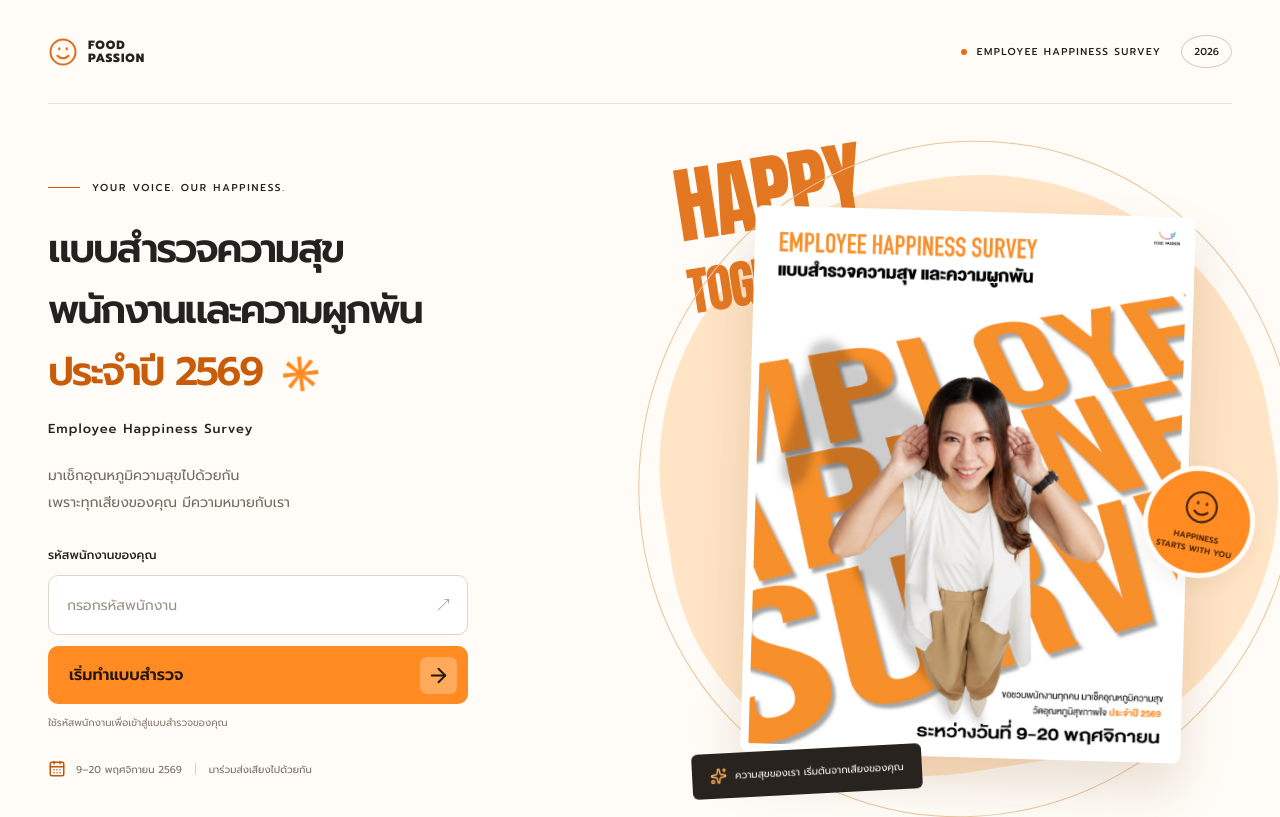
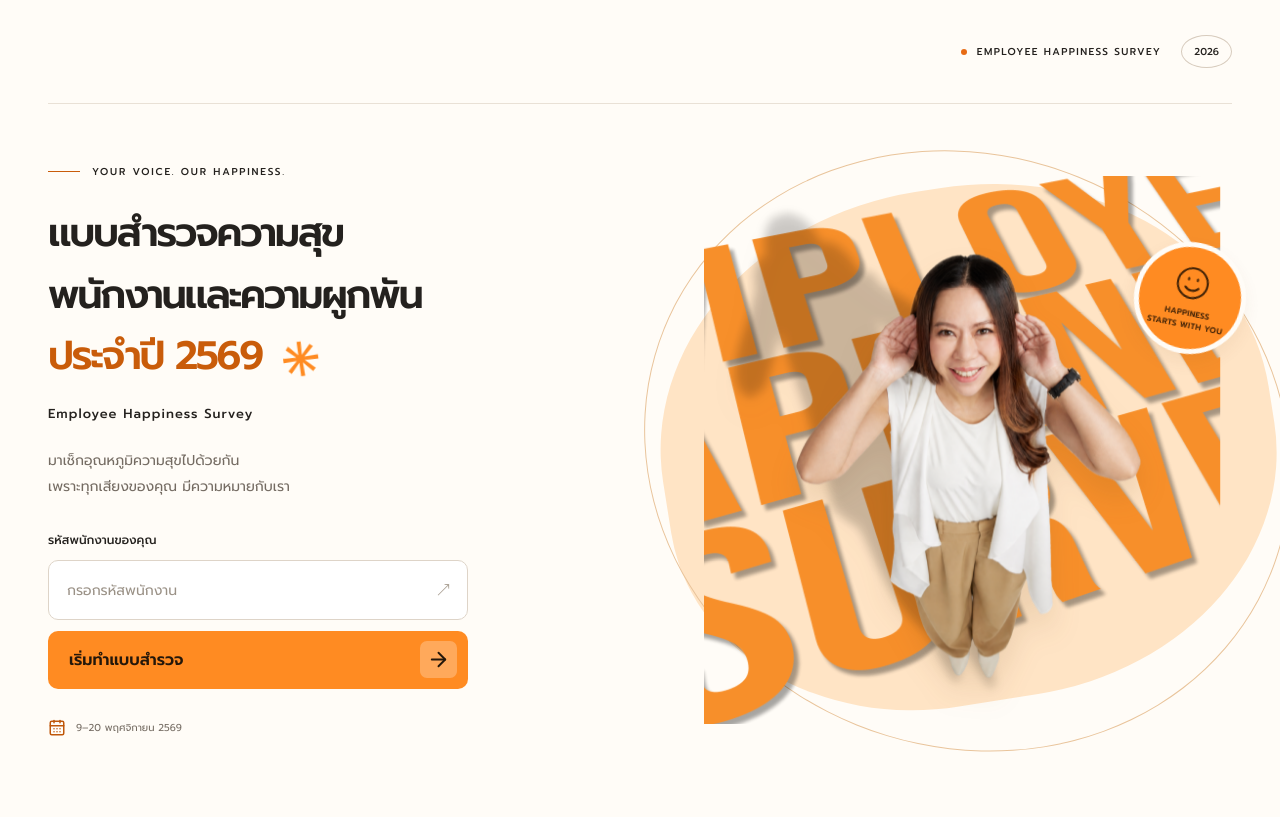
Before and after one commit to pumbcc/employee-happiness-survey, a Next.js app: page / in a window 1280 px wide. Shown: the top 817 px of the page. Built offline with nearby package versions, Linux system fonts and the light colour scheme.

Commit message:
Simplify campaign landing, layer supplied artwork, and unify orange survey theme

```diff
--- a/app/admin/page.tsx
+++ b/app/admin/page.tsx
@@ -268,7 +268,7 @@ export default function AdminPage() {
               <XAxis dataKey="name" tick={{ fontSize: 11 }} interval={0} />
               <YAxis domain={[0, 6]} />
               <Tooltip />
-              <Bar dataKey="average" radius={[10, 10, 0, 0]} />
+              <Bar dataKey="average" fill="var(--primary)" radius={[10, 10, 0, 0]} />
             </BarChart>
           </ResponsiveContainer>
         </div>
@@ -319,7 +319,7 @@ export default function AdminPage() {
                   return q?.text || label;
                 }}
               />
-              <Bar dataKey="average" radius={[0, 10, 10, 0]} />
+              <Bar dataKey="average" fill="var(--primary)" radius={[0, 10, 10, 0]} />
             </BarChart>
           </ResponsiveContainer>
         </div>
--- a/app/globals.css
+++ b/app/globals.css
@@ -1,17 +1,17 @@
 @import url('https://fonts.googleapis.com/css2?family=Prompt:wght@400;500;600;700;800&display=swap');
 
 :root {
-  --bg: #f5f7fb;
+  --bg: #fffcf7;
   --card: rgba(255,255,255,.9);
-  --text: #14213d;
-  --muted: #6b7280;
-  --primary: #1565ff;
-  --primary-dark: #0f48b8;
-  --accent: #00c2a8;
-  --soft: #eaf1ff;
-  --line: #e5e7eb;
+  --text: #24211e;
+  --muted: #746b62;
+  --primary: #ff8b22;
+  --primary-dark: #a54a09;
+  --accent: #ffba70;
+  --soft: #fff0df;
+  --line: #e9e1d6;
   --danger: #dc2626;
-  --shadow: 0 24px 70px rgba(15, 23, 42, .12);
+  --shadow: 0 24px 70px rgba(110, 70, 26, .10);
 }
 
 * { box-sizing: border-box; }
@@ -20,9 +20,8 @@ body {
   margin: 0;
   font-family: 'Prompt', sans-serif;
   background:
-    radial-gradient(circle at top left, #c7f9ff 0, transparent 28%),
-    radial-gradient(circle at top right, #ffe4f3 0, transparent 25%),
-    linear-gradient(135deg, #f6f9ff 0%, #eef4ff 45%, #f8fbff 100%);
+    radial-gradient(ellipse at top right, #fff0df 0, transparent 45%),
+    var(--bg);
   color: var(--text);
   min-height: 100vh;
 }
@@ -44,7 +43,7 @@ button, input, textarea { font-family: inherit; }
 .login-card, .success-card, .question-card, .admin-card {
   background: var(--card);
   backdrop-filter: blur(18px);
-  border: 1px solid rgba(255,255,255,.75);
+  border: 1px solid var(--line);
   box-shadow: var(--shadow);
   border-radius: 32px;
 }
@@ -76,7 +75,7 @@ button, input, textarea { font-family: inherit; }
   padding: 8px 14px;
   color: var(--primary-dark);
   font-weight: 700;
-  box-shadow: 0 8px 24px rgba(21, 101, 255, .1);
+  box-shadow: 0 8px 24px rgba(217,106,20,.09);
 }
 
 .login-box {
@@ -105,14 +104,14 @@ textarea {
 
 input:focus, textarea:focus {
   border-color: var(--primary);
-  box-shadow: 0 0 0 4px rgba(21,101,255,.12);
+  box-shadow: 0 0 0 4px rgba(217,106,20,.14);
 }
 
 button {
   border: 0;
   border-radius: 18px;
-  background: linear-gradient(135deg, var(--primary), #6f7cff);
-  color: white;
+  background: linear-gradient(135deg, var(--primary), #ffac54);
+  color: #24170a;
   padding: 15px 22px;
   font-weight: 800;
   font-size: 16px;
@@ -121,7 +120,7 @@ button {
   justify-content: center;
   align-items: center;
   gap: 8px;
-  box-shadow: 0 16px 30px rgba(21,101,255,.25);
+  box-shadow: 0 16px 30px rgba(217,106,20,.18);
 }
 
 button:disabled {
@@ -165,7 +164,7 @@ button.secondary {
   border-radius: 24px;
   padding: 16px 18px;
   min-width: 240px;
-  box-shadow: 0 12px 32px rgba(15,23,42,.08);
+  box-shadow: 0 12px 32px rgba(110,70,26,.07);
 }
 
 .user-card strong, .user-card span { display: block; }
@@ -188,7 +187,7 @@ button.secondary {
 
 .progress-bar {
   height: 12px;
-  background: #eef2ff;
+  background: #fff0df;
   border-radius: 999px;
   overflow: hidden;
 }
@@ -236,7 +235,7 @@ button.secondary {
   border: 1px solid var(--line);
   border-radius: 18px;
   text-align: center;
-  background: linear-gradient(180deg, #fff, #f8fbff);
+  background: linear-gradient(180deg, #fff, #fffcf7);
   transition: .18s ease;
 }
 
@@ -298,7 +297,7 @@ button.secondary {
 }
 
 .success-card svg {
-  color: #16a34a;
+  color: var(--primary-dark);
 }
 
 .dashboard-grid {
@@ -313,7 +312,7 @@ button.secondary {
   border: 1px solid var(--line);
   border-radius: 28px;
   padding: 24px;
-  box-shadow: 0 12px 32px rgba(15,23,42,.08);
+  box-shadow: 0 12px 32px rgba(110,70,26,.07);
 }
 
 .metric-card svg { color: var(--primary); }
@@ -416,7 +415,7 @@ select {
   font-size: 14px;
 }
 
-/* Annual campaign landing — scoped to preserve the questionnaire and admin UI. */
+/* Annual campaign landing. */
 .happiness-landing {
   --campaign-orange: #ff8b22;
   --campaign-ink: #24211e;
@@ -426,11 +425,8 @@ select {
   min-height: 100svh;
   overflow: clip;
 }
-.campaign-header, .campaign-hero, .campaign-footer { width: min(1280px, calc(100% - 96px)); margin-inline: auto; }
-.campaign-header { min-height: 104px; display: flex; align-items: center; justify-content: space-between; border-bottom: 1px solid #e9e1d6; gap: 24px; }
-.campaign-brand { display: flex; align-items: center; gap: 10px; }
-.campaign-brand > svg { color: #e76b14; }
-.campaign-brand > span { display: flex; flex-direction: column; font-size: 12px; font-weight: 800; letter-spacing: .08em; line-height: 1.05; }
+.campaign-header, .campaign-hero { width: min(1280px, calc(100% - 96px)); margin-inline: auto; }
+.campaign-header { min-height: 104px; display: flex; align-items: center; justify-content: flex-end; border-bottom: 1px solid #e9e1d6; gap: 24px; }
 .campaign-edition { display: flex; align-items: center; gap: 10px; font-size: 10px; letter-spacing: .14em; font-weight: 500; }
 .edition-dot { width: 6px; height: 6px; border-radius: 50%; background: #e76b14; }
 .edition-year { margin-left: 10px; border: 1px solid #d7cbbd; border-radius: 50%; padding: 8px 12px; letter-spacing: 0; }
@@ -457,49 +453,30 @@ select {
 .start-arrow svg { transition: transform .25s; }
 .campaign-start:not(:disabled):hover .start-arrow svg { transform: translateX(3px); }
 .campaign-start:focus-visible { outline: 3px solid var(--campaign-ink); outline-offset: 4px; }
-.campaign-form-hint { margin: 0; font-size: 10px; color: #81766b; }
 .campaign-form .error { font-size: 12px; border-radius: 10px; }
 .campaign-dates { display: flex; align-items: center; gap: 10px; flex-wrap: wrap; margin-top: 30px; font-size: 10px; color: #746b62; }
 .campaign-dates svg { color: #bf570a; }
-.dates-divider { height: 12px; width: 1px; background: #d9cebf; margin-inline: 3px; }
-.campaign-art { position: relative; padding: 22px 18px 30px; isolation: isolate; min-width: 0; animation: campaign-enter 1.2s .12s cubic-bezier(.16,1,.3,1) both; }
+.campaign-art { position: relative; padding: 0; isolation: isolate; min-width: 0; animation: campaign-enter 1.2s .12s cubic-bezier(.16,1,.3,1) both; }
 .campaign-art::before { content: ""; position: absolute; inset: 2% -8% 4% -8%; background: #ffe4c5; border-radius: 48% 48% 45% 42%; transform: rotate(-9deg); z-index: -2; }
-.campaign-art-word { position: absolute; z-index: -1; top: -9px; left: -24px; font-family: Impact, 'Arial Narrow', sans-serif; font-size: clamp(54px, 6.5vw, 90px); line-height: .88; letter-spacing: -.025em; color: #e47721; transform: rotate(-9deg); white-space: nowrap; }
-.campaign-art-word > span { font-size: .62em; }
 .campaign-orbit { position: absolute; inset: -4% -12%; border: 1px solid #e9c49b; border-radius: 50%; transform: rotate(22deg); z-index: -1; }
-.campaign-poster-frame { width: min(100%, 440px); margin: 32px auto 0; border: 8px solid white; border-radius: 8px; overflow: hidden; box-shadow: 0 25px 50px #75421629; transform: rotate(3deg); animation: campaign-float 8s ease-in-out infinite; }
-.campaign-poster-frame img { display: block; width: 100%; height: auto; }
 .campaign-sticker { position: absolute; right: -23px; top: 48%; width: 112px; height: 112px; display: flex; flex-direction: column; align-items: center; justify-content: center; gap: 7px; border: 5px solid var(--campaign-paper); border-radius: 50%; background: #ff8b22; color: #422307; transform: rotate(11deg); box-shadow: 0 8px 18px #75421612; }
 .campaign-sticker span { text-align: center; font-size: 8px; line-height: 1.4; font-weight: 600; letter-spacing: .04em; }
-.campaign-art-caption { position: absolute; left: -12px; bottom: 0; display: flex; gap: 8px; align-items: center; padding: 14px 18px; border-radius: 6px; color: #fefbf7; background: #28231f; font-size: 10px; transform: rotate(-3deg); }
-.campaign-art-caption svg { color: #ffac58; }
-.campaign-ribbon { background: var(--campaign-orange); padding-block: 16px; overflow: hidden; border-block: 1px solid #ed7b19; }
-.campaign-ribbon-track { display: flex; width: max-content; animation: campaign-marquee 38s linear infinite; }
-.campaign-ribbon-track > span { flex-shrink: 0; display: flex; gap: 30px; align-items: center; padding-right: 30px; font-size: 14px; letter-spacing: .04em; font-weight: 600; }
-.campaign-ribbon i { font-style: normal; font-size: 23px; line-height: 1; }
-.campaign-footer { min-height: 70px; display: flex; justify-content: space-between; align-items: center; gap: 18px; font-size: 9px; color: #81766b; letter-spacing: .04em; }
-.campaign-footer > span:last-child > span { margin-left: 12px; font-size: 18px; color: #c95c0a; }
 .campaign-spinner { animation: campaign-turn 1s linear infinite; }
 @keyframes campaign-enter { from { opacity: 0; transform: translateY(28px); } to { opacity: 1; transform: translateY(0); } }
-@keyframes campaign-float { 0%, 100% { transform: translateY(0) rotate(3deg); } 50% { transform: translateY(-10px) rotate(1deg); } }
 @keyframes campaign-turn { to { transform: rotate(360deg); } }
-@keyframes campaign-marquee { to { transform: translateX(-50%); } }
 @media (min-width: 1600px) { .campaign-hero { padding-block: 80px 90px; } }
 @media (max-width: 1100px) {
-  .campaign-header, .campaign-hero, .campaign-footer { width: calc(100% - 64px); }
+  .campaign-header, .campaign-hero { width: calc(100% - 64px); }
   .campaign-hero { gap: 32px; }
   .campaign-copy h1 { font-size: clamp(25px, 3.1vw, 36px); }
   .campaign-sticker { right: -12px; width: 94px; height: 94px; }
-  .campaign-art-caption { font-size: 9px; left: -10px; padding: 12px; }
 }
 @media (max-width: 760px) {
-  .campaign-header, .campaign-hero, .campaign-footer { width: calc(100% - 40px); }
+  .campaign-header, .campaign-hero { width: calc(100% - 40px); }
   .campaign-header { min-height: 78px; }
   .campaign-edition { font-size: 8px; letter-spacing: .06em; }
   .campaign-edition > .edition-dot { display: none; }
   .edition-year { margin-left: 0; padding: 6px 8px; }
-  .campaign-brand { gap: 6px; }
-  .campaign-brand > span { font-size: 10px; }
   .campaign-hero { grid-template-columns: 1fr; padding-block: 36px 45px; gap: 54px; }
   .campaign-copy h1 { font-size: clamp(25px, 5.9vw, 40px); line-height: 1.5; }
   .campaign-eyebrow { margin-bottom: 18px; }
@@ -509,20 +486,25 @@ select {
   .campaign-invite { font-size: 13px; margin-top: 20px; }
   .campaign-form { width: 100%; margin-top: 24px; }
   .campaign-dates { gap: 8px; margin-top: 22px; font-size: 9px; }
-  .campaign-art { width: min(390px, calc(100% - 24px)); margin-inline: auto; padding: 22px 14px 28px; }
-  .campaign-art-word { font-size: 70px; top: -3px; left: -12px; }
+  .campaign-art { width: min(440px, calc(100% - 16px)); margin-inline: auto; padding: 0; }
   .campaign-sticker { right: -17px; }
-  .campaign-art-caption { left: -11px; }
-  .campaign-ribbon { padding-block: 13px; }
-  .campaign-ribbon-track > span { font-size: 11px; gap: 22px; padding-right: 22px; }
-  .campaign-footer { min-height: 85px; flex-direction: column; justify-content: center; gap: 8px; font-size: 8px; }
 }
 @media (max-width: 360px) {
-  .campaign-header, .campaign-hero, .campaign-footer { width: calc(100% - 32px); }
+  .campaign-header, .campaign-hero { width: calc(100% - 32px); }
   .campaign-edition { font-size: 7px; gap: 5px; }
   .campaign-copy h1 { font-size: 23px; }
-  .campaign-dates > span:last-child, .dates-divider { display: none; }
 }
 @media (prefers-reduced-motion: reduce) {
   .happiness-landing *, .happiness-landing *::before, .happiness-landing *::after { animation: none !important; transition: none !important; }
 }
+
+.campaign-layers { position: relative; aspect-ratio: 1080 / 1120; overflow: hidden; isolation: isolate; }
+.campaign-layers img { position: absolute; bottom: 0; left: 0; display: block; width: 100%; height: auto; }
+.campaign-lettering { z-index: 0; animation: campaign-letter-drift 12s ease-in-out infinite; }
+.campaign-person { z-index: 1; filter: drop-shadow(0 18px 14px #6e461a20); animation: campaign-person-float 8s ease-in-out infinite; }
+.campaign-sticker { z-index: 2; top: 12%; right: -14px; }
+@keyframes campaign-letter-drift { 0%, 100% { transform: translateX(0); } 50% { transform: translateX(-12px); } }
+@keyframes campaign-person-float { 0%, 100% { transform: translateY(0); } 50% { transform: translateY(-8px); } }
+select:focus-visible { border-color: var(--primary-dark); box-shadow: 0 0 0 4px #d96a1424; }
+button:focus-visible { outline: 3px solid var(--primary-dark); outline-offset: 3px; }
+@media (prefers-reduced-motion: reduce) { .campaign-lettering, .campaign-person { animation: none; } }
--- a/components/LoginLanding.tsx
+++ b/components/LoginLanding.tsx
@@ -1,7 +1,7 @@
 "use client";
 
 import Image from "next/image";
-import { ArrowRight, CalendarDays, LoaderCircle, Smile, Sparkles } from "lucide-react";
+import { ArrowRight, CalendarDays, LoaderCircle, Smile } from "lucide-react";
 
 type LoginLandingProps = {
   empId: string;
@@ -15,7 +15,6 @@ export default function LoginLanding({ empId, onEmpIdChange, onStart, loading, e
   return (
     <main className="happiness-landing">
       <header className="campaign-header">
-        <div className="campaign-brand"><Smile size={30} strokeWidth={1.6} aria-hidden="true" /><span>FOOD<span>PASSION</span></span></div>
         <div className="campaign-edition"><span className="edition-dot" /> EMPLOYEE HAPPINESS SURVEY <span className="edition-year">2026</span></div>
       </header>
 
@@ -28,25 +27,23 @@ export default function LoginLanding({ empId, onEmpIdChange, onStart, loading, e
 
           <form className="campaign-form" onSubmit={event => { event.preventDefault(); if (!loading) void onStart(); }} aria-busy={loading}>
             <label htmlFor="campaign-employee-id">รหัสพนักงานของคุณ</label>
-            <div className="campaign-input-wrap"><input id="campaign-employee-id" name="empId" value={empId} onChange={event => onEmpIdChange(event.target.value)} placeholder="กรอกรหัสพนักงาน" autoComplete="username" required disabled={loading} aria-invalid={Boolean(error)} aria-describedby={error ? "campaign-login-error" : "campaign-login-hint"} /><span aria-hidden="true">↗</span></div>
+            <div className="campaign-input-wrap"><input id="campaign-employee-id" name="empId" value={empId} onChange={event => onEmpIdChange(event.target.value)} placeholder="กรอกรหัสพนักงาน" autoComplete="username" required disabled={loading} aria-invalid={Boolean(error)} aria-describedby={error ? "campaign-login-error" : undefined} /><span aria-hidden="true">↗</span></div>
             {error && <div id="campaign-login-error" className="error" role="alert">{error}</div>}
             <button className="campaign-start" type="submit" disabled={loading}><span>{loading ? "กำลังตรวจสอบ..." : "เริ่มทำแบบสำรวจ"}</span><span className="start-arrow">{loading ? <LoaderCircle className="campaign-spinner" size={21} aria-hidden="true" /> : <ArrowRight size={23} aria-hidden="true" />}</span></button>
-            <p id="campaign-login-hint" className="campaign-form-hint">ใช้รหัสพนักงานเพื่อเข้าสู่แบบสำรวจของคุณ</p>
           </form>
-          <div className="campaign-dates"><CalendarDays size={18} aria-hidden="true" /><span>9–20 พฤศจิกายน 2569</span><span className="dates-divider" /><span>มาร่วมส่งเสียงไปด้วยกัน</span></div>
+          <div className="campaign-dates"><CalendarDays size={18} aria-hidden="true" /><span>9–20 พฤศจิกายน 2569</span></div>
         </div>
 
         <div className="campaign-art">
-          <div className="campaign-art-word" aria-hidden="true">HAPPY<br /><span>TOGETHER.</span></div>
           <div className="campaign-orbit" aria-hidden="true" />
-          <div className="campaign-poster-frame"><Image src="/images/happiness-survey-2569.png" width={1080} height={1350} alt="โปสเตอร์ Employee Happiness Survey แบบสำรวจความสุขและความผูกพัน ประจำปี 2569 วันที่ 9–20 พฤศจิกายน" priority sizes="(max-width: 760px) 88vw, (max-width: 1100px) 43vw, 440px" /></div>
+          <div className="campaign-layers">
+            <Image className="campaign-lettering" src="/images/happiness-lettering.png" width={1080} height={1350} alt="" aria-hidden="true" priority sizes="(max-width: 760px) 88vw, 550px" />
+            <Image className="campaign-person" src="/images/happiness-person.png" width={1080} height={1350} alt="พนักงานยิ้มแย้ม ร่วมแคมเปญสำรวจความสุขและความผูกพัน" priority sizes="(max-width: 760px) 88vw, 550px" />
+          </div>
           <div className="campaign-sticker" aria-hidden="true"><Smile size={36} strokeWidth={1.4} /><span>HAPPINESS<br />STARTS WITH YOU</span></div>
-          <div className="campaign-art-caption"><Sparkles size={17} aria-hidden="true" /><span>ความสุขของเรา เริ่มต้นจากเสียงของคุณ</span></div>
         </div>
       </section>
 
-      <div className="campaign-ribbon" aria-hidden="true"><div className="campaign-ribbon-track">{[0, 1].map(copy => <span key={copy}>YOUR VOICE MATTERS <i>✳</i> HAPPY TOGETHER <i>✳</i> ทุกเสียงมีความหมาย <i>✳</i> EMPLOYEE HAPPINESS SURVEY <i>✳</i> </span>)}</div></div>
-      <footer className="campaign-footer"><span>FOOD PASSION · PEOPLE & HAPPINESS</span><span>เติบโตไปด้วยกัน อย่างมีความสุข <span aria-hidden="true">↗</span></span></footer>
     </main>
   );
 }
```
Also changed, not shown: public/images/happiness-lettering.png (added), public/images/happiness-person.png (added).
